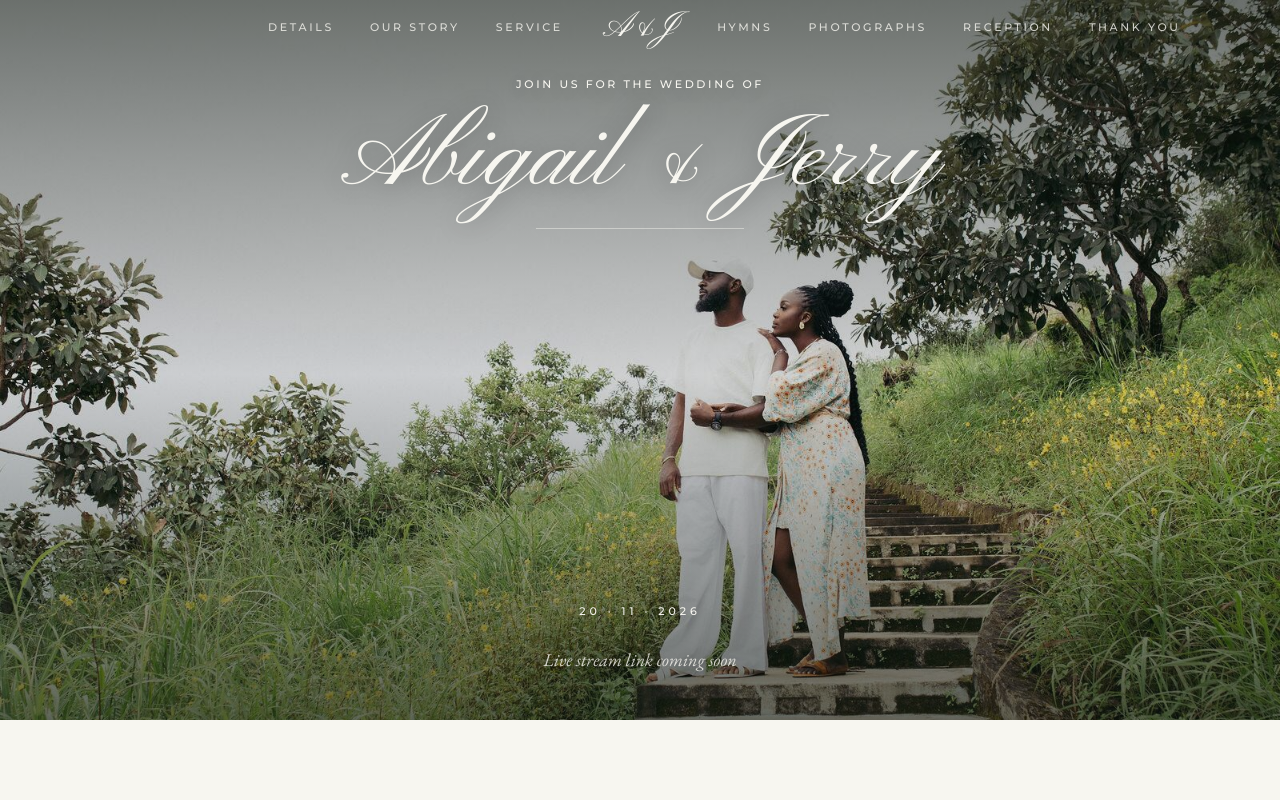
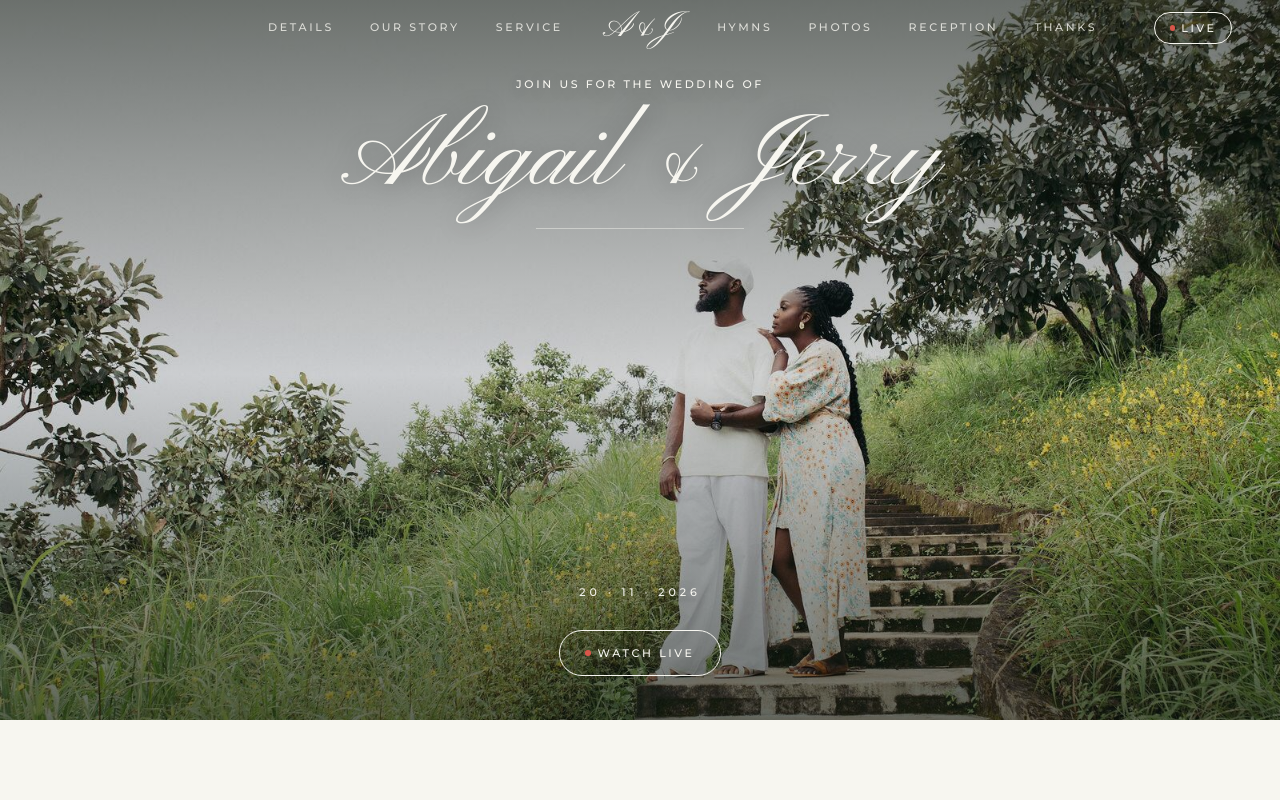
Before and after one commit to joshuanwafor/ayochukwu-abigail-wedding, a plain HTML site: page index.html in a window 1280 px wide. Shown: the top 800 px of the page. Drawn offline with nearby package versions, Linux system fonts and the light colour scheme.

Commit message:
Add the live stream link
Show the Watch live button on the opening photo and the Live button
in the menu, both linking to the YouTube stream. Shorten two menu
labels to Photos and Thanks so the Live button fits on laptop screens.

Co-Authored-By: Claude Opus 5.5 <noreply@anthropic.com>

```diff
--- a/index.html
+++ b/index.html
@@ -601,9 +601,9 @@ a:focus-visible, button:focus-visible { outline: 1px solid currentColor; outline
       <a class="mono" href="#top" aria-label="Back to the top">A&amp;J</a>
       <div class="tabs-group">
         <a href="#hymns">Hymns</a>
-        <a href="#photographs">Photographs</a>
+        <a href="#photographs">Photos</a>
         <a href="#reception">Reception</a>
-        <a href="#thanks">Thank You</a>
+        <a href="#thanks">Thanks</a>
       </div>
     </div>
     <a class="live-tab" data-live href="#top" target="_blank" rel="noopener" hidden><span class="live-dot" aria-hidden="true"></span>Live</a>
@@ -905,7 +905,7 @@ a:focus-visible, button:focus-visible { outline: 1px solid currentColor; outline
   }
 
   // WATCH LIVE: put the stream link between the quotes. The buttons appear once it is set.
-  var LIVE_URL = '';
+  var LIVE_URL = 'https://www.youtube.com/live/hNp-5eNMz9w';
   if (LIVE_URL) {
     document.querySelectorAll('[data-live]').forEach(function (a) {
       a.href = LIVE_URL;
```
